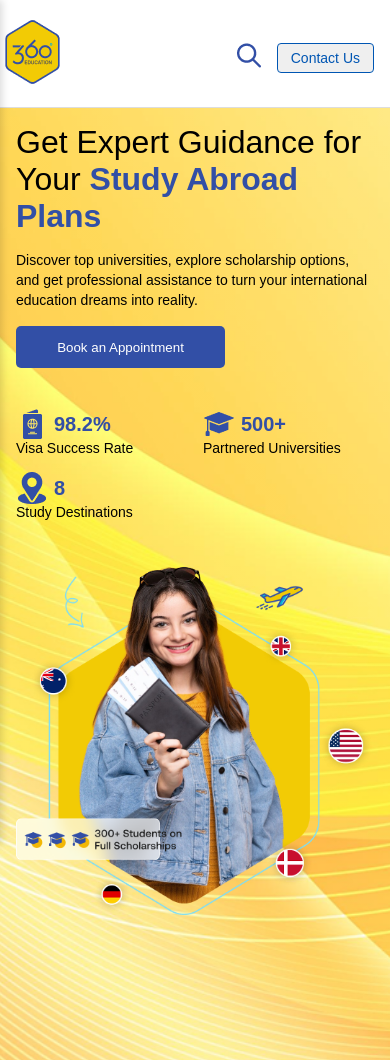
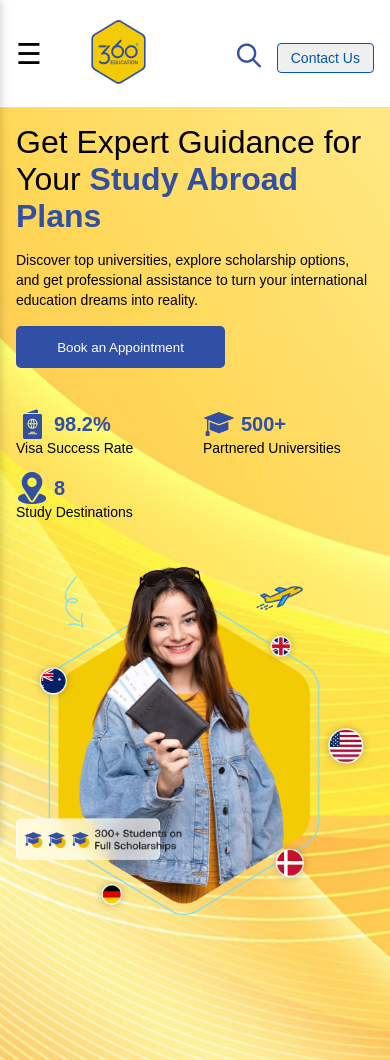
Before and after one commit to Samyam-Stha/Demotask2, a plain HTML site: page index.html in a window 390 px wide. Shown: the top 1060 px of the page. Drawn offline with nearby package versions, Linux system fonts and the light colour scheme.

Commit message:
header logo aligned

```diff
--- a/styles.css
+++ b/styles.css
@@ -1085,7 +1085,7 @@ form button:hover {
     margin-top: 0.5rem;
   }
   .logo {
-    left: 0;
+    margin-left: 0;
   }
 
   nav .nav-links li {
```
